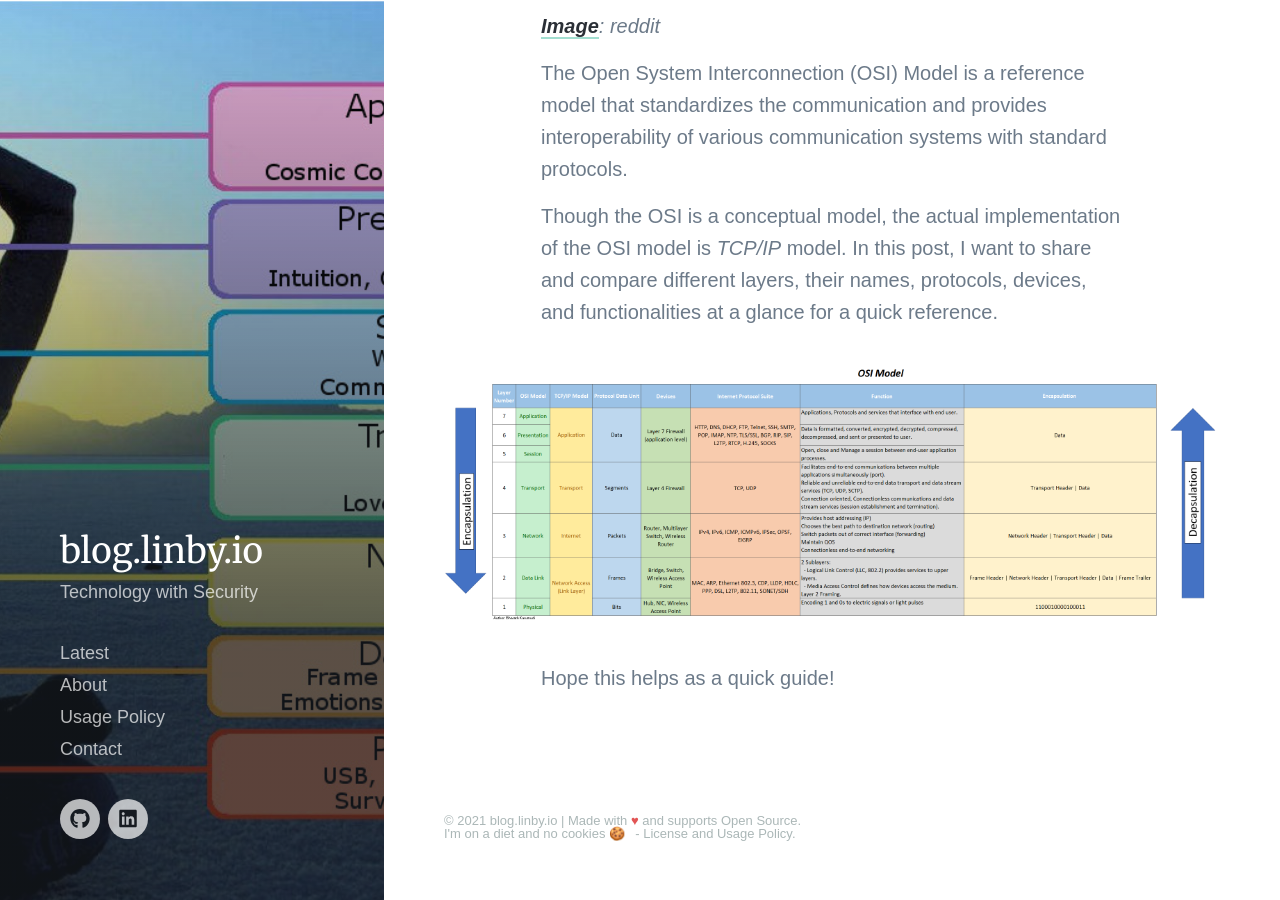
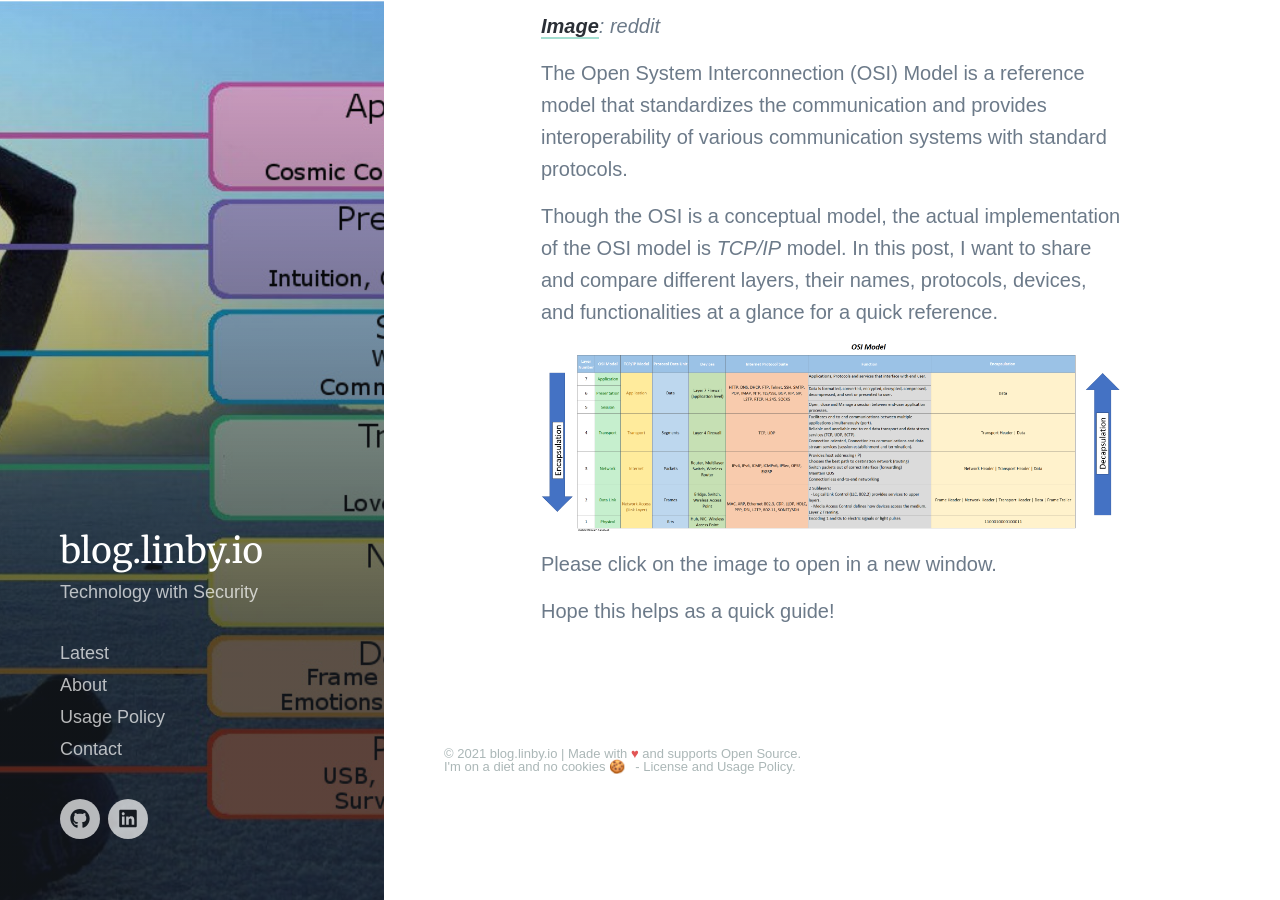
Before and after one commit to bharathkarumudi/bharathkarumudi.github.io, a Jekyll site: the page built from _posts/2021-02-07-OSI-Model.md, in a window 1280 px wide and 900 px high, scrolled down 447 px. Built offline with Jekyll 4.4.1, drawn with Linux system fonts in a browser that asks for light colours; nearby versions of some CDN libraries; some web fonts are replaced; comment, search, counter and statistics services are not loaded.

Commit message:
Image link Added clickable image.

```diff
--- a/_posts/2021-02-07-OSI-Model.md
+++ b/_posts/2021-02-07-OSI-Model.md
@@ -13,7 +13,8 @@
 
 Though the OSI is a conceptual model, the actual implementation of the OSI model is *TCP/IP* model. In this post, I want to share and compare different layers, their names, protocols, devices, and functionalities at a glance for a quick reference.
 
-![](/images/posts/OSI-layers-glance.png)[https://blog.linby.io/images/posts/OSI-layers-glance.png]
+[![OSI Reference model and comparison](/images/posts/OSI-layers-glance.png)](https://blog.linby.io/images/posts/OSI-layers-glance.png)
 
+Please click on the image to open in a new window.
 
 Hope this helps as a quick guide!
```
